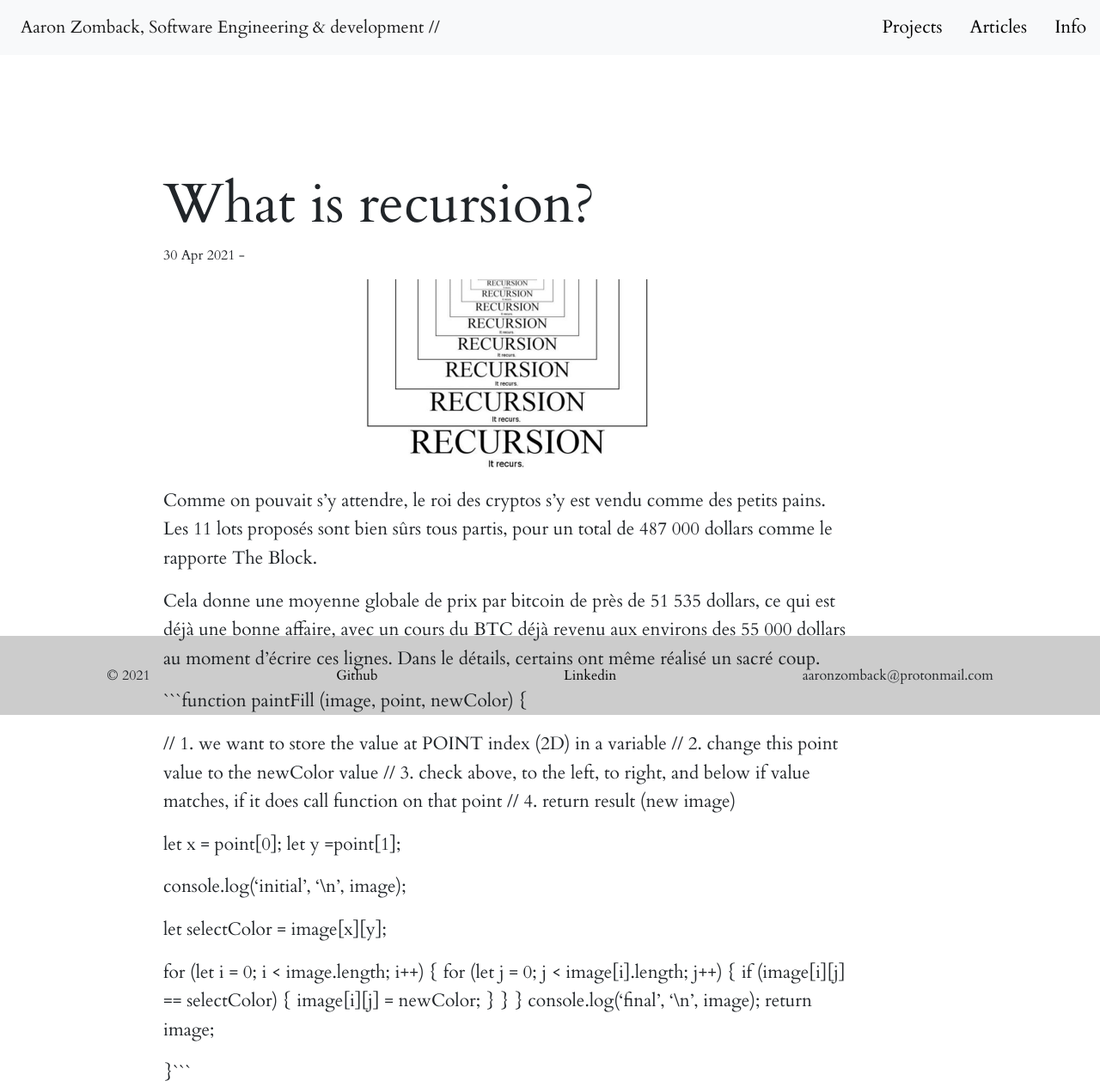
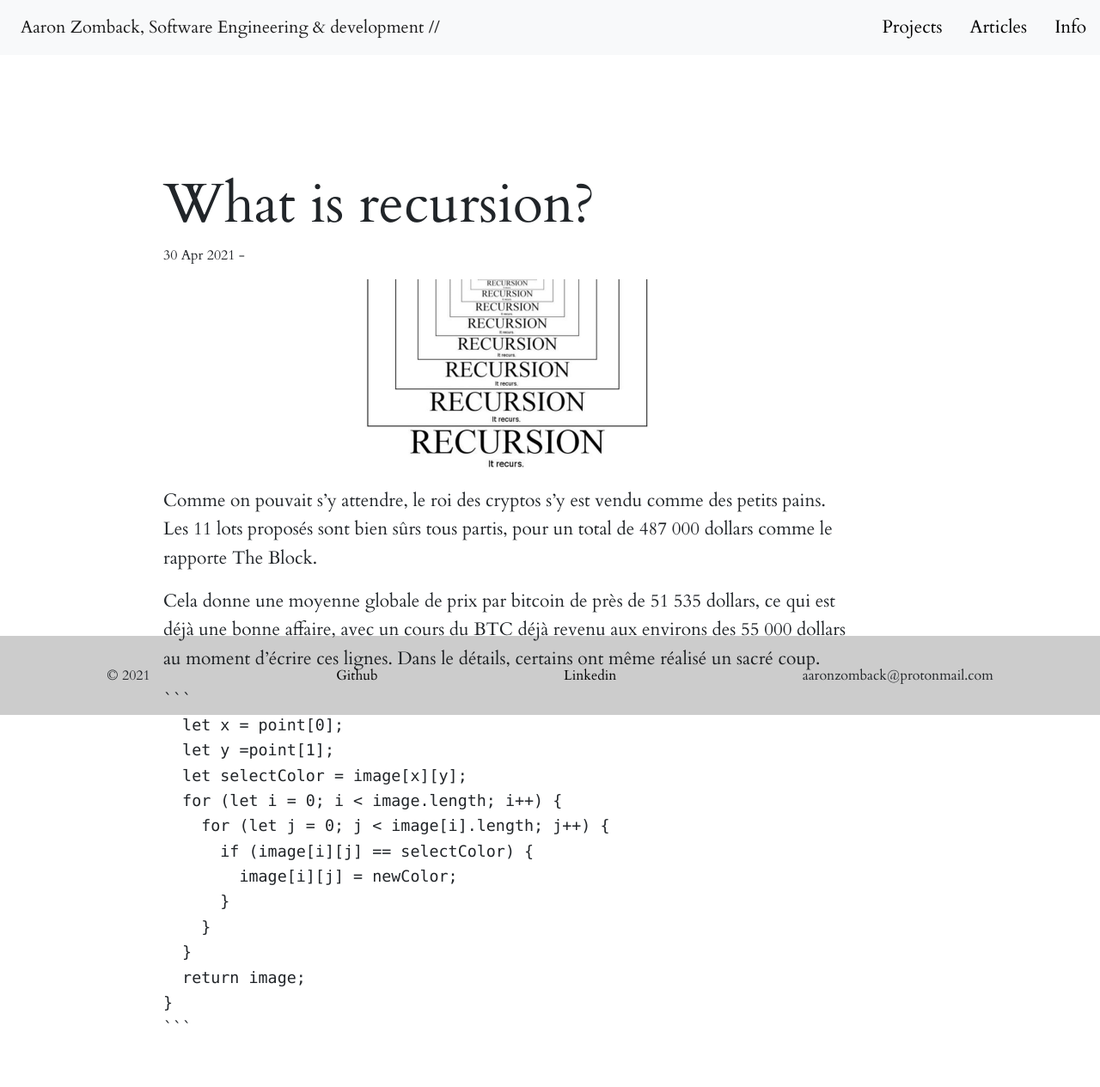
Before and after one commit to aaronzomback/design-portfolio, a Jekyll site: the page built from _posts/2021-04-30-testing-post.markdown, in a window 1280 px wide and 1265 px high. Shown: the whole window at 86% size. Built offline with Jekyll 4.4.1, drawn with Linux system fonts in a browser that asks for light colours; nearby versions of some CDN libraries.

Commit message:
Updated Testing Post

````diff
--- a/_posts/2021-04-30-testing-post.markdown
+++ b/_posts/2021-04-30-testing-post.markdown
@@ -10,31 +10,20 @@ Comme on pouvait s’y attendre, le roi des cryptos s’y est vendu comme des pe
 
 Cela donne une moyenne globale de prix par bitcoin de près de 51 535 dollars, ce qui est déjà une bonne affaire, avec un cours du BTC déjà revenu aux environs des 55 000 dollars au moment d’écrire ces lignes. Dans le détails, certains ont même réalisé un sacré coup.
 
-```function paintFill (image, point, newColor) {
-
-  // 1. we want to store the value at POINT index (2D) in a variable
-  // 2. change this point value to the newColor value
-  // 3. check above, to the left, to right, and below if value matches, if it does call function on that point
-  // 4. return result (new image)
 
 
 
-  let x = point[0];
-  let y =point[1];
-
-  console.log('initial', '\n', image);
-
-  let selectColor = image[x][y];
-
-  for (let i = 0; i < image.length; i++) {
-    for (let j = 0; j < image[i].length; j++) {
-      if (image[i][j] == selectColor) {
-        image[i][j] = newColor;
+    ```
+      let x = point[0];
+      let y =point[1];
+      let selectColor = image[x][y];
+      for (let i = 0; i < image.length; i++) {
+        for (let j = 0; j < image[i].length; j++) {
+          if (image[i][j] == selectColor) {
+            image[i][j] = newColor;
+          }
+        }
       }
+      return image;
     }
-  }
-  console.log('final', '\n', image);
-  return image;
-
-
-}```
+    ```
````
